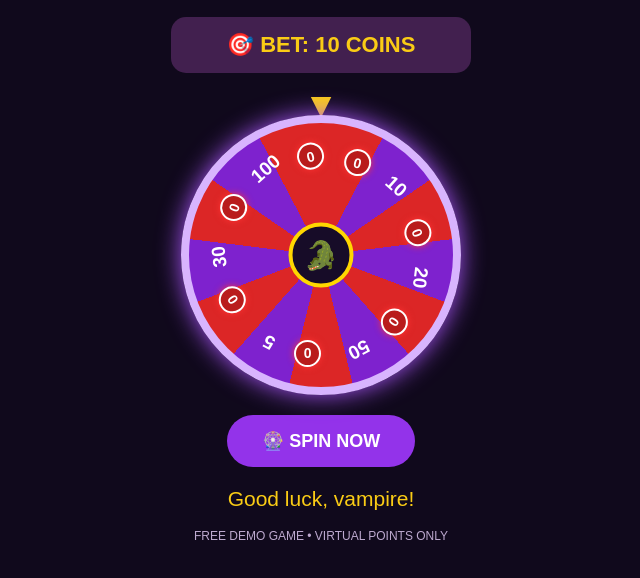
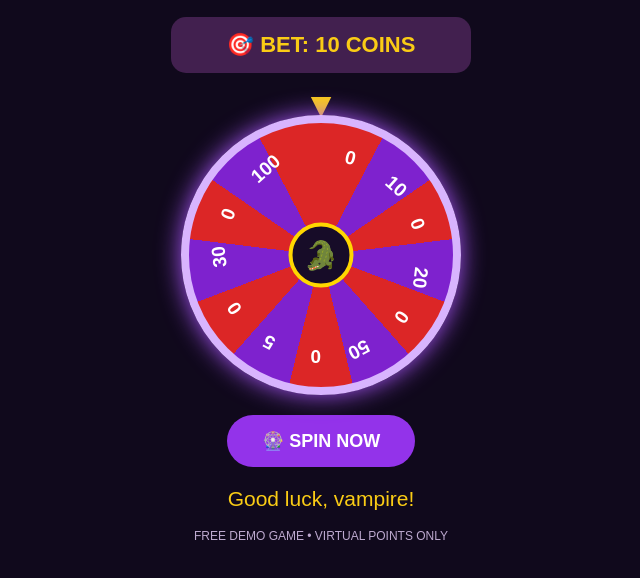
Before and after one commit to kiz971/midnight-vampire-lucky-spin, a plain HTML site: page index.html in a window 1280 px wide. Shown: the part 270-848 px from the top of the page, without its empty margins (319-959 px from the left). Drawn offline with Linux system fonts and the light colour scheme.

Commit message:
Remove unnecessary 'zero' class spans from index.html

```diff
--- a/index.html
+++ b/index.html
@@ -101,20 +101,19 @@ font-weight:bold;">
 
 <div class="wheel" id="wheel">
 
+<span style="transform:rotate(13.846deg) translateY(-112px)">0</span>
+<span style="transform:rotate(41.538deg) translateY(-112px)">10</span>
+<span style="transform:rotate(69.231deg) translateY(-112px)">0</span>
+<span style="transform:rotate(96.923deg) translateY(-112px)">20</span>
+<span style="transform:rotate(124.615deg) translateY(-112px)">0</span>
+<span style="transform:rotate(152.308deg) translateY(-112px)">50</span>
+<span style="transform:rotate(180deg) translateY(-112px)">0</span>
+<span style="transform:rotate(207.692deg) translateY(-112px)">5</span>
+<span style="transform:rotate(235.385deg) translateY(-112px)">0</span>
+<span style="transform:rotate(263.077deg) translateY(-112px)">30</span>
+<span style="transform:rotate(290.769deg) translateY(-112px)">0</span>
+<span style="transform:rotate(318.462deg) translateY(-112px)">100</span>
 
-<span class="zero" style="transform:rotate(13.846deg) translateY(-112px)">0</span>
-<span style="transform:rotate(41.538deg) translateY(-112px)">10</span>
-<span class="zero" style="transform:rotate(69.231deg) translateY(-112px)">0</span>
-<span style="transform:rotate(96.923deg) translateY(-112px)">20</span>
-<span class="zero" style="transform:rotate(124.615deg) translateY(-112px)">0</span>
-<span style="transform:rotate(152.308deg) translateY(-112px)">50</span>
-<span class="zero" style="transform:rotate(180deg) translateY(-112px)">0</span>
-<span style="transform:rotate(207.692deg) translateY(-112px)">5</span>
-<span class="zero" style="transform:rotate(235.385deg) translateY(-112px)">0</span>
-<span style="transform:rotate(263.077deg) translateY(-112px)">30</span>
-<span class="zero" style="transform:rotate(290.769deg) translateY(-112px)">0</span>
-<span style="transform:rotate(318.462deg) translateY(-112px)">100</span>
-<span class="zero" style="transform:rotate(346.154deg) translateY(-112px)">0</span>
 
 <div class="center">🐊</div>
 </div>
```
